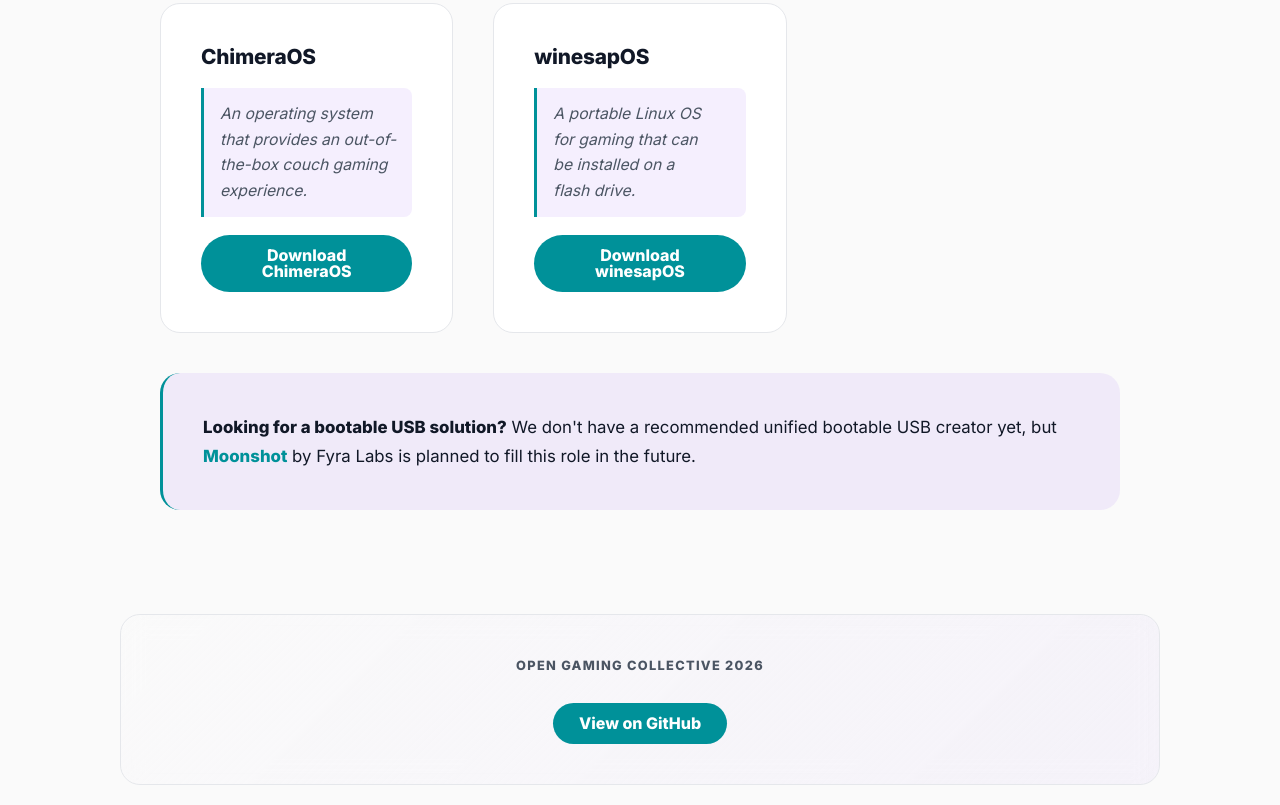
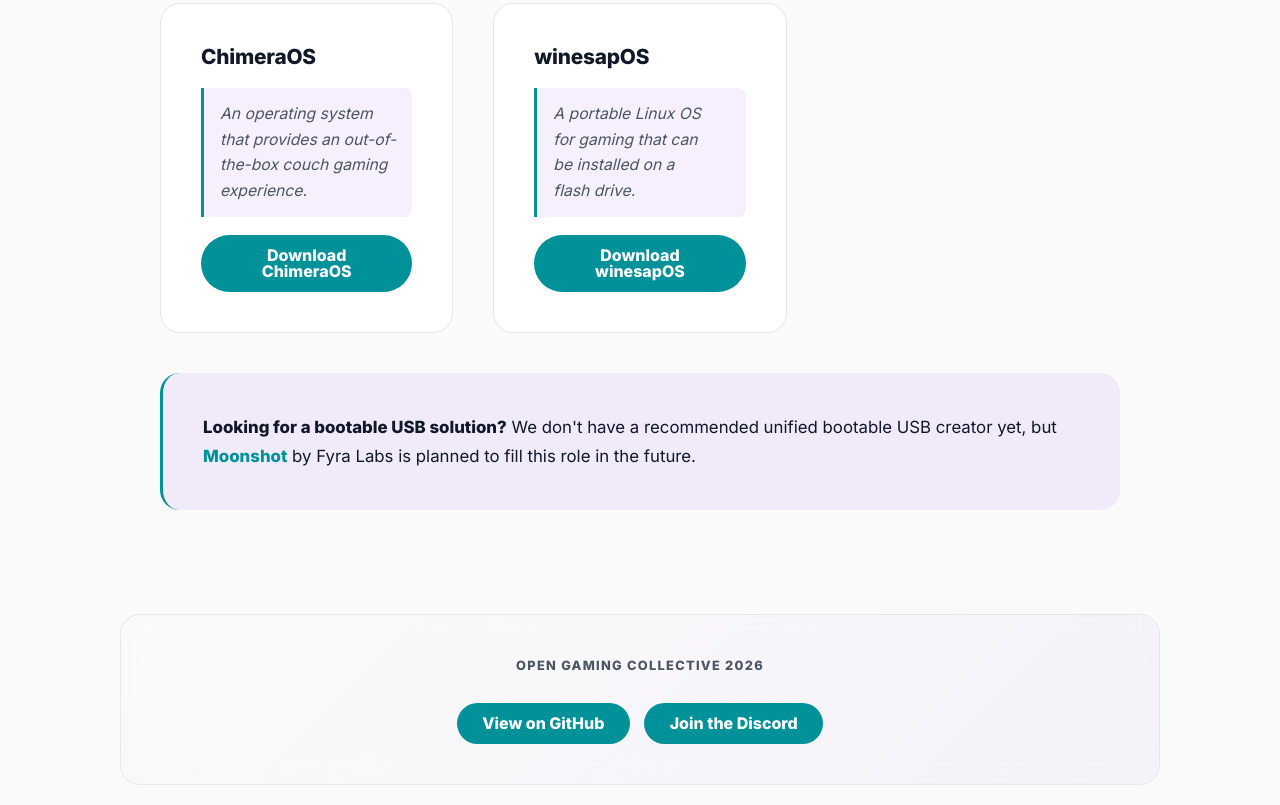
Before and after one commit to OpenGamingCollective/opengamingcollective.org, an Astro site: page / in a window 1280 px wide. Shown: the part 3985-4790 px from the top of the page. Built offline with nearby package versions, Linux system fonts and the light colour scheme; Astro itself is replaced by a stand-in of ours.

Commit message:
feat: add discord link (#16)
* feat: add discord link

* forgot to add the css class (also i think this formatted for some reason)

* fix spacing

```diff
--- a/src/components/Footer.astro
+++ b/src/components/Footer.astro
@@ -2,5 +2,6 @@
   <div class="container">
     <p class="footer-brand">Open Gaming Collective {new Date().getFullYear()}</p>
     <a href="https://github.com/OpenGamingCollective" target="_blank" rel="noopener noreferrer" class="github-btn">View on GitHub</a>
+    <a href="https://discord.gg/4K2pZ6abQm" target="_blank" rel="noopener noreferrer" class="discord-btn">Join the Discord</a>
   </div>
 </footer>
--- a/src/styles/global.css
+++ b/src/styles/global.css
@@ -47,7 +47,7 @@
   }
 
   .logo {
-    background-image: url('/logo.svg') !important;
+    background-image: url("/logo.svg") !important;
   }
 }
 
@@ -63,7 +63,11 @@ html {
 }
 
 body {
-  font-family: "Inter", system-ui, -apple-system, sans-serif;
+  font-family:
+    "Inter",
+    system-ui,
+    -apple-system,
+    sans-serif;
   background: var(--bg);
   color: var(--text);
   line-height: 1.65;
@@ -123,7 +127,7 @@ nav {
 .logo {
   width: 60px;
   height: 60px;
-  background-image: url('/logodark.svg');
+  background-image: url("/logodark.svg");
   background-size: cover;
 }
 
@@ -139,7 +143,9 @@ nav {
   font-size: 1rem;
   font-weight: 600;
   opacity: 0.85;
-  transition: opacity 0.2s ease, color 0.2s ease;
+  transition:
+    opacity 0.2s ease,
+    color 0.2s ease;
 }
 
 .nav-links a:hover,
@@ -209,7 +215,9 @@ li {
 a {
   color: var(--accent);
   text-decoration: none;
-  transition: color 0.2s ease, opacity 0.2s ease;
+  transition:
+    color 0.2s ease,
+    opacity 0.2s ease;
   font-weight: 600;
 }
 
@@ -259,7 +267,10 @@ code {
   border: 1px solid var(--border);
   display: flex;
   flex-direction: column;
-  transition: transform 0.2s ease, border-color 0.2s ease, box-shadow 0.2s ease;
+  transition:
+    transform 0.2s ease,
+    border-color 0.2s ease,
+    box-shadow 0.2s ease;
 }
 
 .card:hover {
@@ -404,7 +415,28 @@ code {
   font-size: 1rem;
   line-height: 1;
   text-align: center;
-  transition: transform 0.2s ease, filter 0.2s ease;
+  transition:
+    transform 0.2s ease,
+    filter 0.2s ease;
+}
+
+.discord-btn {
+  display: inline-flex;
+  align-items: center;
+  justify-content: center;
+  margin-top: var(--space-3);
+  margin-left: var(--space-1);
+  padding: 0.8rem 1.6rem;
+  background: var(--accent);
+  color: var(--btn-text) !important;
+  border-radius: 9999px;
+  font-weight: 700;
+  font-size: 1rem;
+  line-height: 1;
+  text-align: center;
+  transition:
+    transform 0.2s ease,
+    filter 0.2s ease;
 }
 
 .card-action {
```
